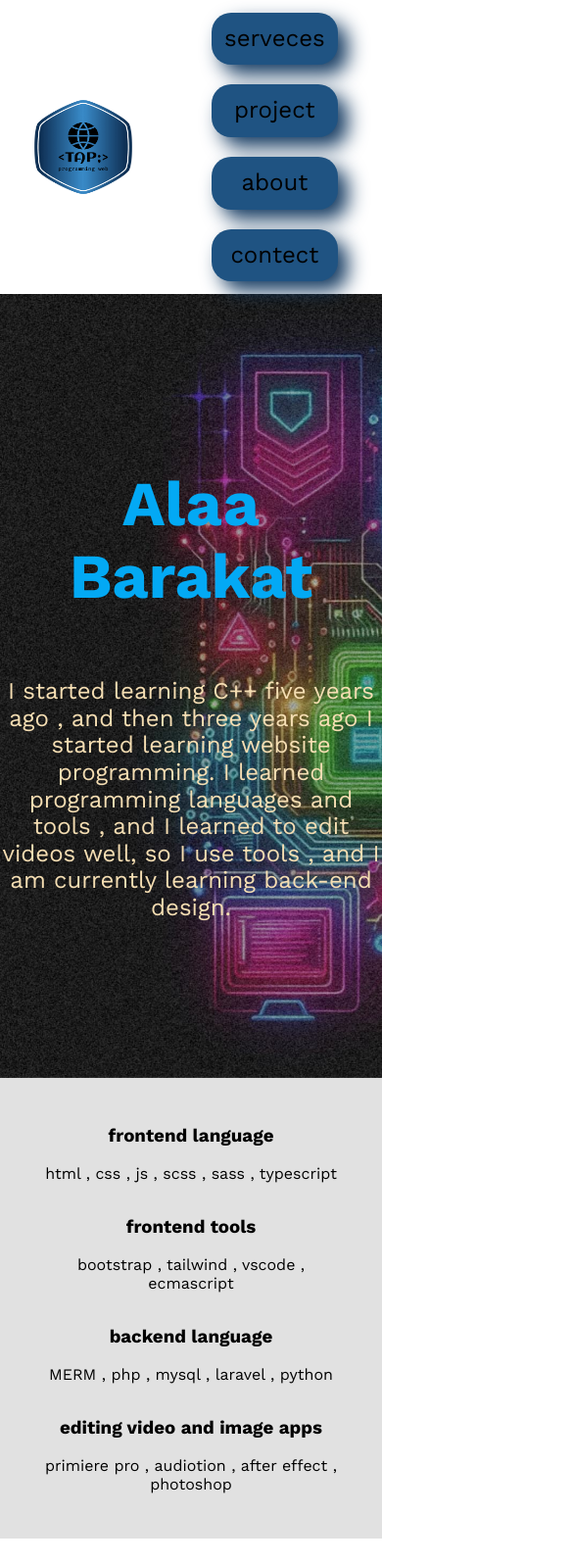
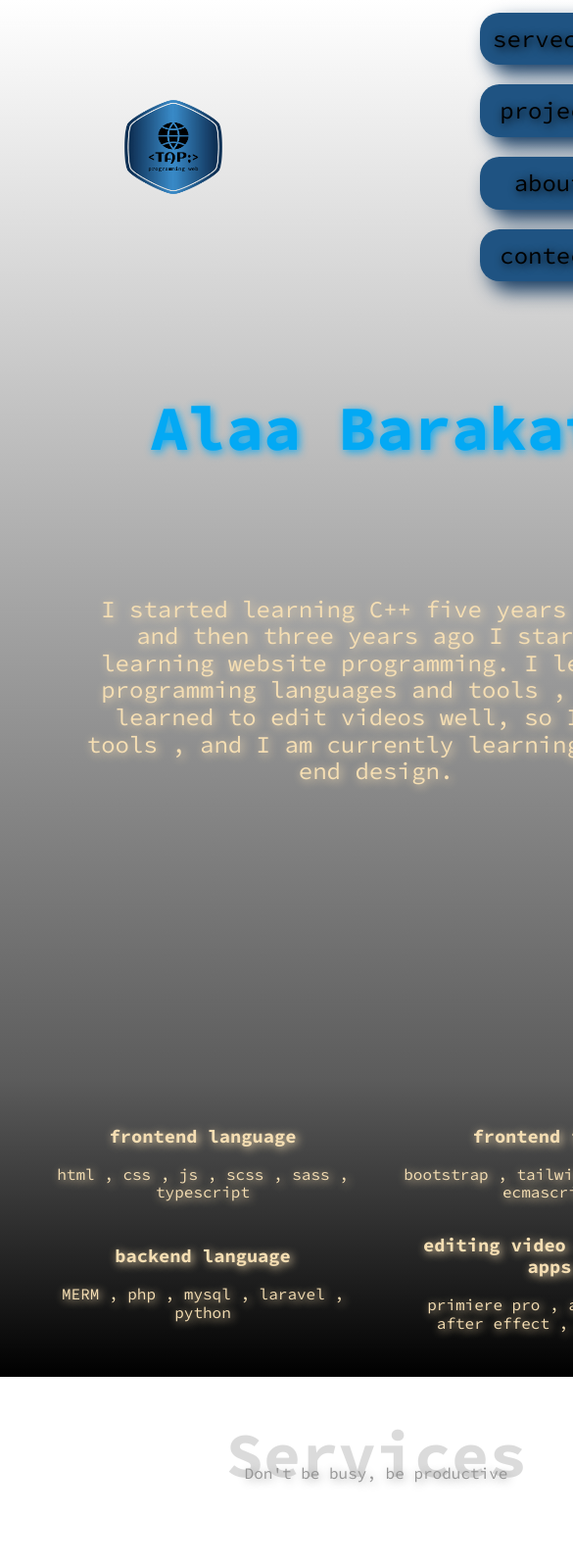
Before and after one commit to TAPalaa/TAPwork, a plain HTML site: page index.html in a window 390 px wide. Shown: the top 1597 px of the page at 98% size, 585 px wide, since content can reach past the window. Drawn offline with nearby package versions, Linux system fonts and the light colour scheme; no server answers.

Commit message:
Add files via upload

```diff
--- a/css/style.css
+++ b/css/style.css
@@ -1,9 +1,14 @@
 
 * {
     transition: all .5s cubic-bezier(1, 0.02, 0, 0.98);
-    /* font-family: "Source Code Pro", monospace; */
-    font-family: "Work Sans", sans-serif;
+
+    /* font-family: "Work Sans", sans-serif; */
     scroll-behavior: smooth;
+    text-shadow:  2px 2px 10px;
+}
+body{
+    font-family: "Source Code Pro", monospace;
+    min-width: 768px;
 }
 @media (max-width : 767px) {
     .hea{
@@ -33,10 +38,10 @@
     }
 }
 @media (max-width : 991px) {
-    .abb , .abf{
+     .abb , .abf , .ab{
         display: none;
     }
-    .abg{
+    /*.abg{
         display: flex;
         flex-direction: column;
     }
@@ -45,14 +50,15 @@
     }
     .ag hr{
         width: 150px !important;
-    }
+    } */
 
     .abi{
         display: none;
     }
 }
 .le {
-    background-image: url("../Screenshots/Untitled.jpeg");
+    /* background-image: url("../Screenshots/Untitled.jpeg"); */
+    background: linear-gradient( rgb(212, 212, 212) , rgb(92, 92, 92) );
     background-size: cover;
     height: 500px;
 
@@ -61,6 +67,8 @@ header {
     display: flex;
     align-items: center;
     justify-content: space-around;
+    background: linear-gradient(white , rgb(212, 212, 212));
+
 }
 .logo {
     height: 100px;
@@ -77,21 +85,24 @@ header {
     border-radius: 20px;
 }
 .le{
-    display: flex;
+    /* font-family: "Rubik", sans-serif !important; */
+
     align-items: center;
-    flex-direction: column;
-    justify-content: center;
-    flex-wrap: wrap;
+
     height: 800px;
+
 }
 
 .le h1{
     color: #03A9F4;
     font-size: 4em;
+    margin: 0;
+    padding: 100px ;
 }
 .le p{
     font-size: 1.5em;
     color: wheat;
+    padding: 10px 80px;
 }
 .hea{
     display: flex;
@@ -105,8 +116,9 @@ header {
     align-items: center;
     height: auto;
     flex-wrap: wrap;
-    background-color: #7d7d7d3b;
+    background: linear-gradient(rgb(92, 92, 92) , black);
     padding: 30px;
+    color: wheat;
 }
 .leo{
     width: 300px;
@@ -119,6 +131,7 @@ header {
     justify-content: center;
     font-size: 9em;
     color: #b3b3b378;
+    text-shadow: none;
 }
 .opa + .p{
     display: flex;
@@ -147,6 +160,7 @@ header {
 }
 .see{
     position: relative;
+    /* font-family: "Rubik", sans-serif !important; */
 }
 .see img{
     width: 350px;
@@ -160,6 +174,7 @@ header {
     top: -70px;
     right: -70px;
     z-index: -10;
+    box-shadow: 5px 5px 20px 3px #000158;;
 }
 .poo {
     display: flex;
@@ -189,16 +204,14 @@ header {
 .ab{
     position: relative;
     margin-top: 100px;
-}
-.abi{
     margin-left: 50px;
     width: 350px;
     height: 400px;
-    background-image: url("../Screenshots/_38e0fa83-21c5-42be-b838-af0b55c97504.jpeg");
+    /* background-image: url("../Screenshots/_38e0fa83-21c5-42be-b838-af0b55c97504.jpeg"); */
     background-size: cover;
 }
 .api{
-    background-image: url("../Screenshots/_6bea2f0b-7b80-4ac5-a39c-417aa5be44fd.jpeg");
+    /* background-image: url("../Screenshots/_6bea2f0b-7b80-4ac5-a39c-417aa5be44fd.jpeg"); */
     width: 300px;
     height: 370px;
     background-size: cover;
@@ -232,10 +245,11 @@ header {
 .ag{
     width: 700px;
     font-size: 1em;
-
+    padding: 20px 0;
 }
 .ag .text{
     color: #00BCD4;
+    /* font-family: "Rubik", sans-serif !important; */
 }
 hr{
     border: 1px solid #00BCD4;
```
